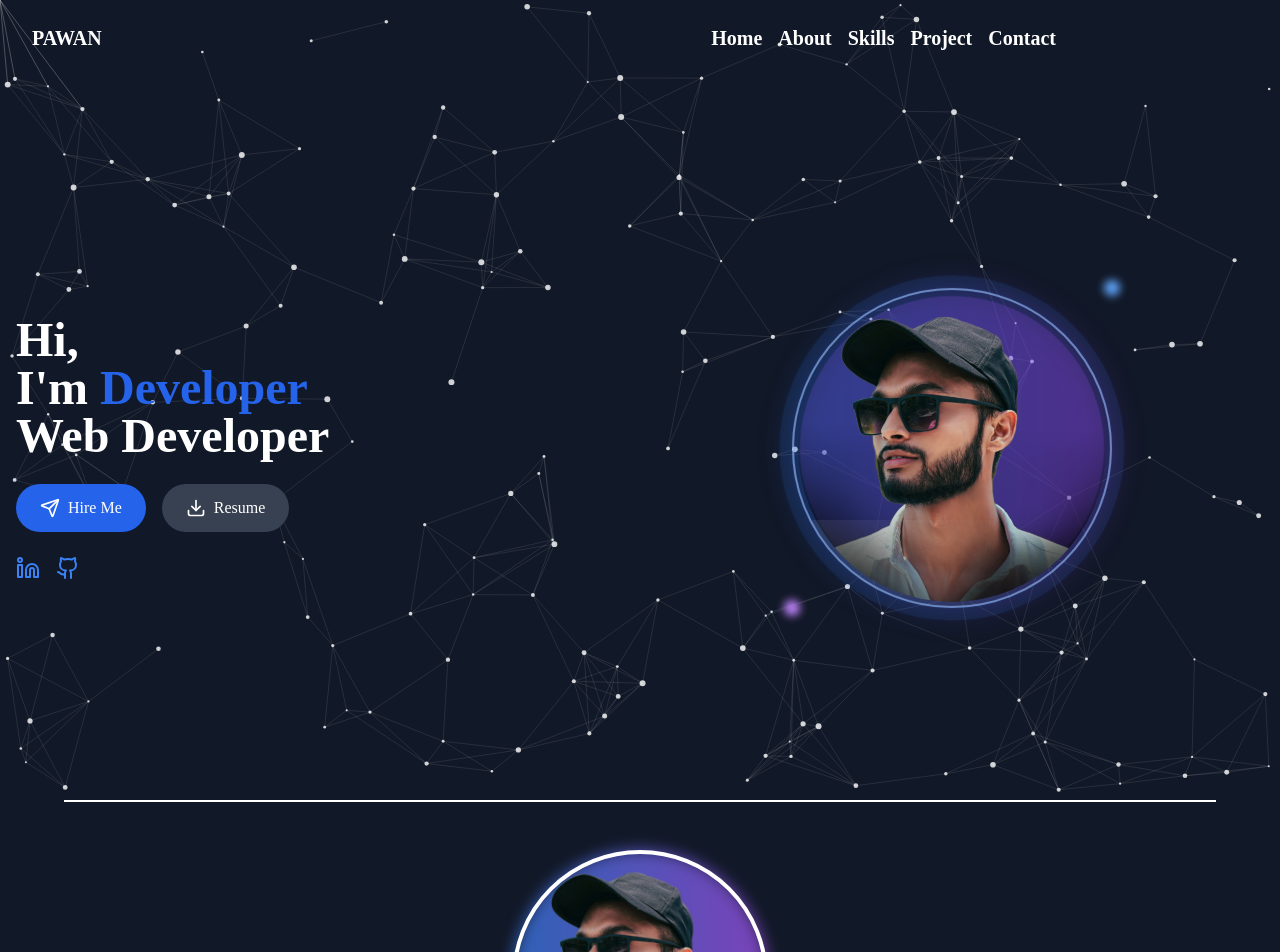
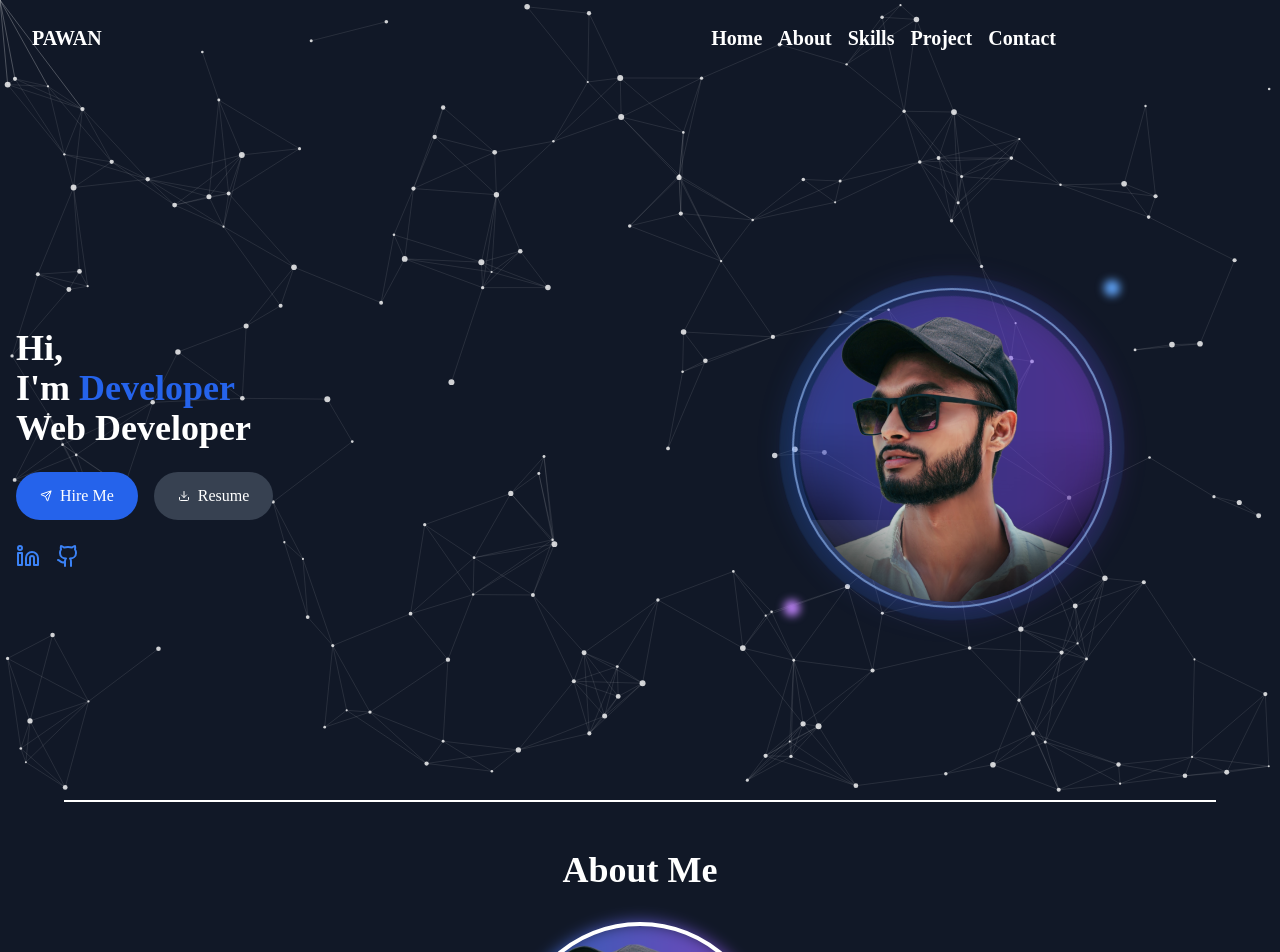
Before and after one commit to RamRaj110/portfolio, a React (Vite) app: page / in a window 1280 px wide. Shown: the top 952 px of the page. Built offline with nearby package versions, Linux system fonts and the light colour scheme.

Commit message:
try to responsive

```diff
--- a/src/App.jsx
+++ b/src/App.jsx
@@ -220,7 +220,7 @@ const Portfolio = () => {
       description:
         "Responsive weather app displaying real-time forecasts using API integration, with a sleek and intuitive interface.",
       tech: ["VanilaJs", "OpenWeather API", "CSS"],
-      image: "/public/weather.png",
+      image: "./public/weather.png",
       link: "https://ramraj110.github.io/Weather-App/",
     },
   ];
@@ -248,7 +248,7 @@ const Portfolio = () => {
             <motion.h1
               initial={{ opacity: 0, y: 20 }}
               animate={{ opacity: 1, y: 0 }}
-              className="text-4xl sm:text-4xl md:text-5xl text-white font-bold"
+              className="text-4xl sm:text-2xl md:text-4xl text-white font-bold"
             >
               Hi,
               <br />
@@ -277,7 +277,7 @@ const Portfolio = () => {
                     ?.scrollIntoView({ behavior: "smooth" })
                 }
               >
-                <Send className="w-5 h-5" />
+                <Send className="w-5 h-5 sm:text-sm sm:w-3 sm:h-3" />
                 <span>Hire Me</span>
               </motion.button>
               <motion.button
@@ -286,7 +286,7 @@ const Portfolio = () => {
                 className="bg-gray-700 text-white px-6 py-3 rounded-full hover:bg-gray-600 transition-colors flex items-center justify-center space-x-2"
                 onClick={handleResumeDownload}
               >
-                <Download className="w-5 h-5" />
+                <Download className="w-5 h-5  sm:text-sm sm:w-3 sm:h-3" />
                 <span>Resume</span>
               </motion.button>
             </div>
--- a/src/component/about.jsx
+++ b/src/component/about.jsx
@@ -64,6 +64,14 @@ function About() {
       <div className="max-w-6xl w-full bg-gray-900 mx-auto border-white border-t-2 py-12 px-4">
         <div className="flex flex-col items-center space-y-8">
           {/* Image Container with Animation */}
+          <motion.h2
+            className="text-4xl font-bold text-white text-center"
+            initial={{ y: -20, opacity: 0 }}
+            animate={{ y: 0, opacity: 1 }}
+            transition={{ delay: 0.3 }}
+          >
+            About Me
+          </motion.h2>
           <motion.div
             className="relative w-64 h-64 mb-8"
             initial={{ scale: 0.5, opacity: 0 }}
@@ -72,22 +80,11 @@ function About() {
           >
             <div className="absolute inset-0 bg-gradient-to-r from-blue-500 to-purple-500 rounded-full blur opacity-70" />
             <img
-              src="../public/heropic.png"
+              src="/public/heropic.png"
               alt="About Me"
               className="relative rounded-full w-full h-full object-cover border-4 border-white"
             />
           </motion.div>
-
-          {/* Title with Animation */}
-          <motion.h2
-            className="text-4xl font-bold text-white text-center"
-            initial={{ y: -20, opacity: 0 }}
-            animate={{ y: 0, opacity: 1 }}
-            transition={{ delay: 0.3 }}
-          >
-            About Me
-          </motion.h2>
-
           {/* Text Content with Animation */}
           <motion.div
             className="max-w-2xl space-y-6"
```
